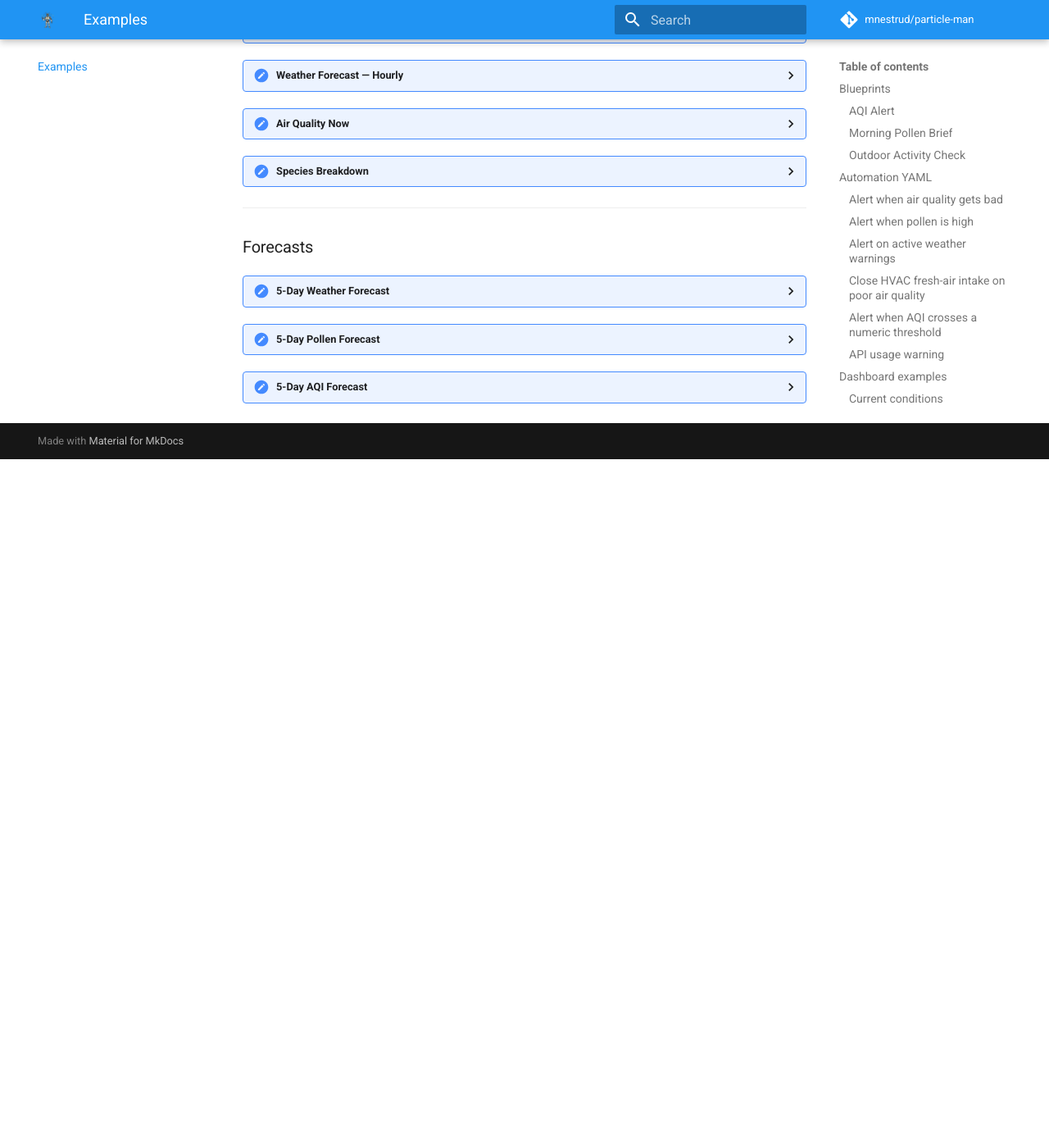
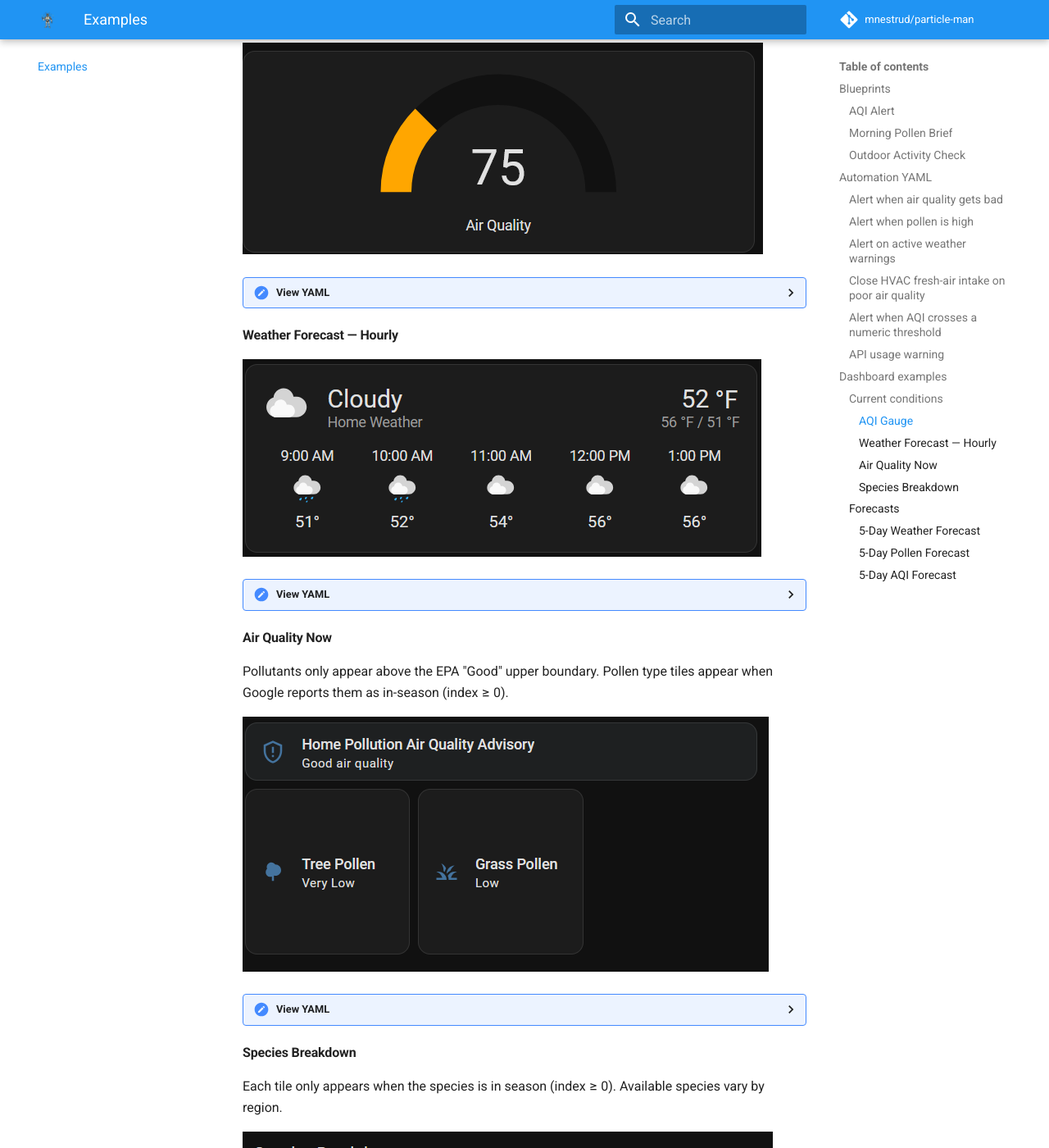
Before and after one commit to mnestrud/particle-man, an MkDocs documentation site: the page built from docs/examples.md, in a window 1280 px wide and 1400 px high, scrolled down 4914 px. Shown: the whole window at 82% size. Built offline with MkDocs 1.6.1 and Material for MkDocs 9.7.7, drawn with Linux system fonts in a browser that asks for light colours; comment, search, counter and statistics services are not loaded; before the commit the page ends 5474 px from its top, so only the background shows below that; some of the changed text lies outside the part shown.

Commit message:
docs: add card screenshots and restructure examples with inline images
Use @property icon on PollenPlantLevelSensor (consistent with PollenTypeLevelSensor).
Add 7 card screenshots to docs/assets/cards/ and restructure examples.md to
show each card inline above its collapsible YAML block.

Co-Authored-By: Claude Sonnet 4.6 <noreply@anthropic.com>

````diff
--- a/docs/examples.md
+++ b/docs/examples.md
@@ -433,7 +433,11 @@ All examples use built-in Home Assistant cards and are compatible with the visua
 
 ### Current conditions
 
-??? "AQI Gauge"
+#### AQI Gauge
+
+![AQI Gauge card](assets/cards/aqi_gauge.png)
+
+??? "View YAML"
 
     ```yaml
     type: gauge
@@ -447,7 +451,11 @@ All examples use built-in Home Assistant cards and are compatible with the visua
     name: Air Quality
     ```
 
-??? "Weather Forecast — Hourly"
+#### Weather Forecast — Hourly
+
+![Weather Forecast hourly card](assets/cards/weather_forecast_hourly.png)
+
+??? "View YAML"
 
     ```yaml
     type: weather-forecast
@@ -455,9 +463,13 @@ All examples use built-in Home Assistant cards and are compatible with the visua
     forecast_type: hourly
     ```
 
-??? "Air Quality Now"
+#### Air Quality Now
 
-    Pollutants only appear above the EPA "Good" upper boundary. Pollen type tiles appear when Google reports them as in-season (index ≥ 0).
+Pollutants only appear above the EPA "Good" upper boundary. Pollen type tiles appear when Google reports them as in-season (index ≥ 0).
+
+![Air Quality Now card](assets/cards/air_quality_now.png)
+
+??? "View YAML"
 
     ```yaml
     type: vertical-stack
@@ -550,9 +562,13 @@ All examples use built-in Home Assistant cards and are compatible with the visua
               name: Weed Pollen
     ```
 
-??? "Species Breakdown"
+#### Species Breakdown
 
-    Each tile only appears when the species is in season (index ≥ 0). Available species vary by region.
+Each tile only appears when the species is in season (index ≥ 0). Available species vary by region.
+
+![Species Breakdown card](assets/cards/species_breakdown.png)
+
+??? "View YAML"
 
     ```yaml
     type: grid
@@ -663,7 +679,11 @@ All examples use built-in Home Assistant cards and are compatible with the visua
 
 ### Forecasts
 
-??? "5-Day Weather Forecast"
+#### 5-Day Weather Forecast
+
+![5-Day Weather Forecast card](assets/cards/weather_forecast_daily.png)
+
+??? "View YAML"
 
     ```yaml
     type: weather-forecast
@@ -671,9 +691,13 @@ All examples use built-in Home Assistant cards and are compatible with the visua
     forecast_type: daily
     ```
 
-??? "5-Day Pollen Forecast"
+#### 5-Day Pollen Forecast
 
-    Shows pollen categories for Grass, Tree, and Weed over the next 5 days.
+Shows pollen categories for Grass, Tree, and Weed over the next 5 days.
+
+![5-Day Pollen Forecast card](assets/cards/pollen_forecast.png)
+
+??? "View YAML"
 
     ```yaml
     type: markdown
@@ -689,9 +713,13 @@ All examples use built-in Home Assistant cards and are compatible with the visua
       {% endfor %}
     ```
 
-??? "5-Day AQI Forecast"
+#### 5-Day AQI Forecast
 
-    Pulls from the Universal AQI sensor's `daily_forecast` attribute.
+Pulls from the Universal AQI sensor's `daily_forecast` attribute.
+
+![5-Day AQI Forecast card](assets/cards/aqi_forecast.png)
+
+??? "View YAML"
 
     ```yaml
     type: markdown
````
Also changed, not shown: docs/assets/cards/air_quality_now.png (added), docs/assets/cards/aqi_forecast.png (added), docs/assets/cards/aqi_gauge.png (added), docs/assets/cards/pollen_forecast.png (added), docs/assets/cards/species_breakdown.png (added), docs/assets/cards/weather_forecast_daily.png (added), docs/assets/cards/weather_forecast_hourly.png (added), 2 other files.
